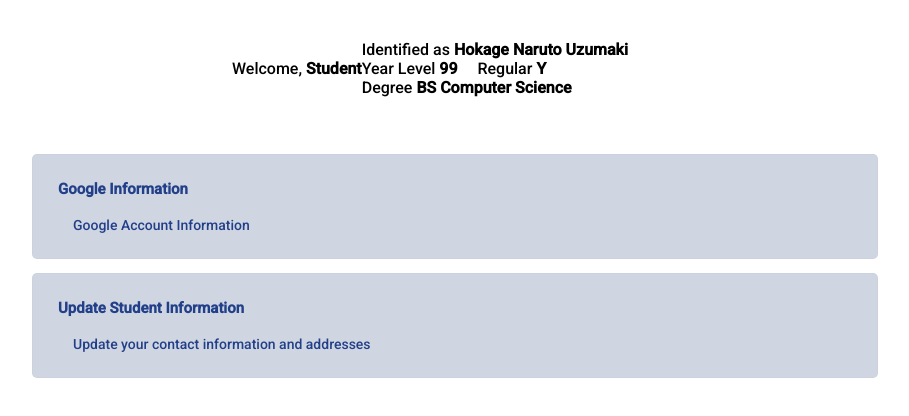
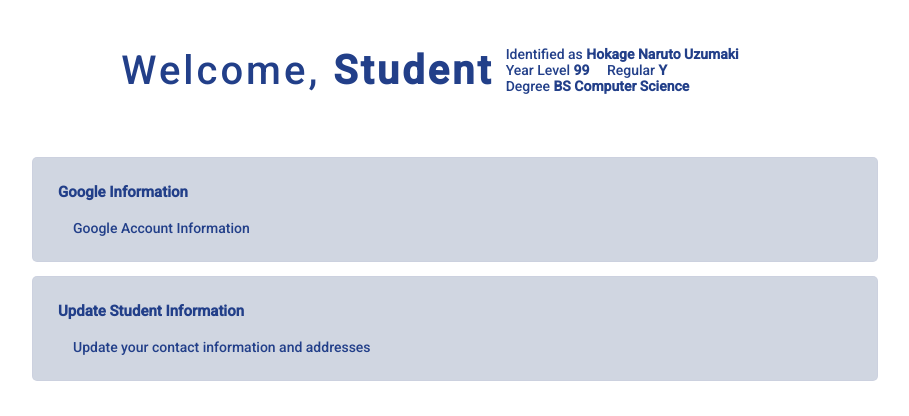
Before and after one commit to keith1007/CSCI-42-AISIS-Remake-, a Flask app: page /student_portal in a window 1280 px wide. Shown: the part 224-640 px from the top of the page, without its empty margins (185-1094 px from the left). Run offline with Flask 2, Linux system fonts and the light colour scheme.

Commit message:
welcomecontainer's stuff

```diff
--- a/static/css/StudentPortalPage.css
+++ b/static/css/StudentPortalPage.css
@@ -33,6 +33,23 @@
     margin-top: 40px;
     /* to center the objects, I use margin-right */
     margin-right: 50px;
+}
+
+.WelcomeContainer>div{
+    margin: 6px;
+}
+
+.welcome {
+    text-align: right;
+    font-size: 40px;
+    color:  rgb(34, 63, 137);
+    letter-spacing: 3px;
+}
+
+.generalinfo {
+    font-size: 14px;
+    color:  rgb(34, 63, 137);
+    font-weight: lighter;
 }
 
 /* FOR THE BULK OF THE CONTENT IN STUDENT PORTAL */
```
